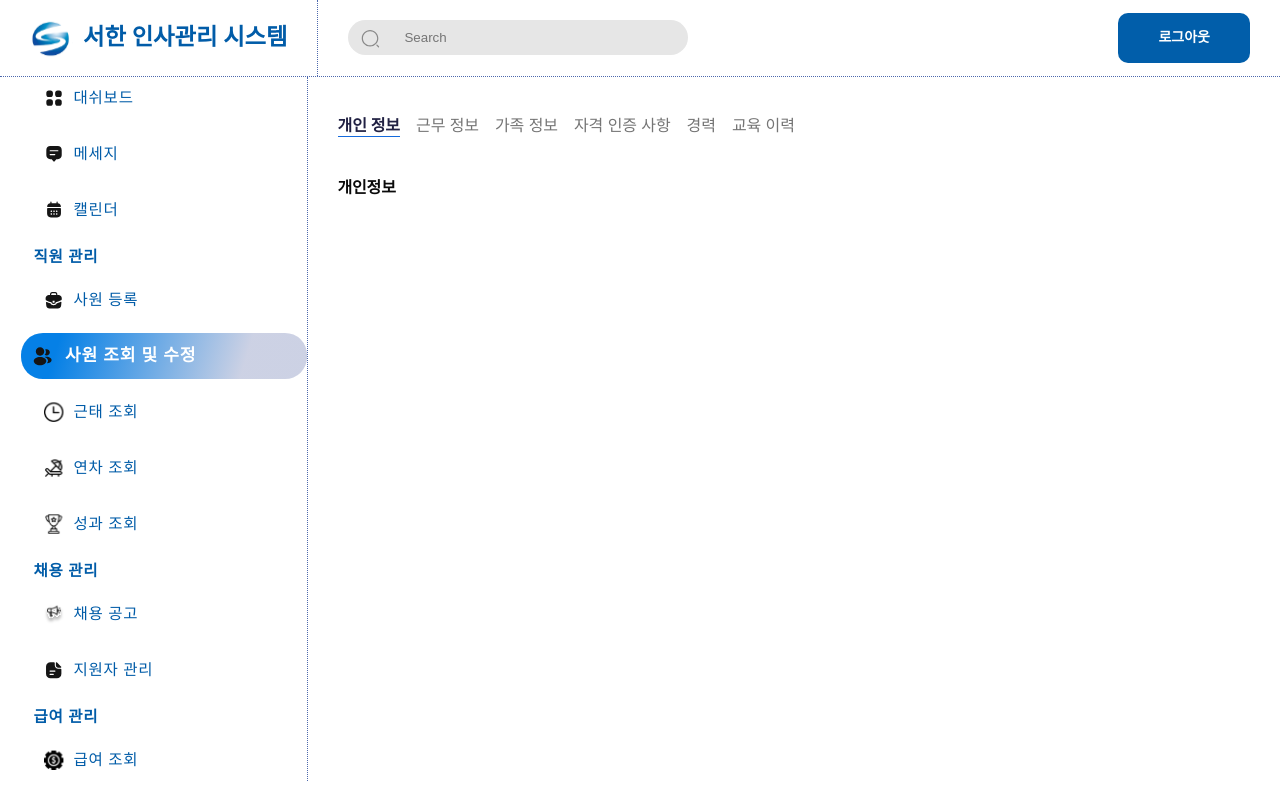
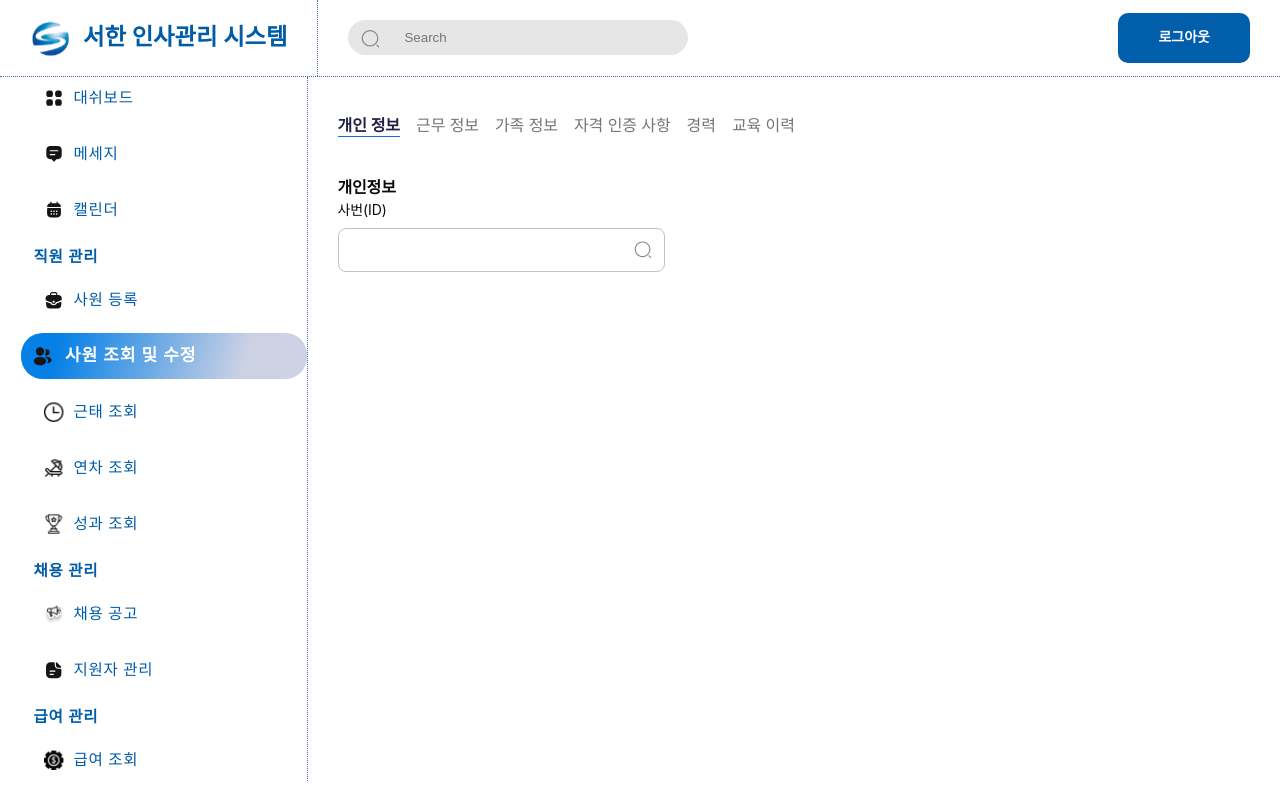
Before and after one commit to youth-o/HR-Master-System, a React (Create React App) app in the folder frontend/hr-master/: page /employees/1 in a window 1280 px wide. Shown: the top 800 px of the page. Built offline with nearby package versions, Linux system fonts and the light colour scheme.

Commit message:
feat: Input 컴포넌트 개발

```diff
--- a/frontend/hr-master/src/components/EmployeeEdit/EmployeeInfo.jsx
+++ b/frontend/hr-master/src/components/EmployeeEdit/EmployeeInfo.jsx
@@ -1,10 +1,13 @@
+import Input from '../common/Input/Input';
 import styles from './EmployeeInfo.module.css';
 
 export default function EmployeeInfo() {
 	return (
 		<div className={styles.infoContainer}>
 			<h3>개인정보</h3>
-			<form className={styles.infoForm}></form>
+			<form className={styles.infoForm}>
+				<Input id="employeeId" label="사번(ID)" searchTrue />
+			</form>
 		</div>
 	);
 }
--- /dev/null
+++ b/frontend/hr-master/src/components/common/Input/Input.jsx
@@ -0,0 +1,12 @@
+import styles from './Input.module.css';
+import search from '../../../assets/search-normal.svg';
+
+export default function Input({ id = '', label = '', style = {}, searchTrue = false }) {
+	return (
+		<div className={styles.inputContainer} style={style}>
+			<label for={id}>{label}</label>
+			<input type="text" id={id} />
+			{searchTrue && <img src={search} alt="검색 아이콘" />}
+		</div>
+	);
+}
--- /dev/null
+++ b/frontend/hr-master/src/components/common/Input/Input.module.css
@@ -0,0 +1,47 @@
+.inputContainer {
+	box-sizing: border-box;
+	width: 32.7rem;
+	display: flex;
+	flex-direction: column;
+	gap: 0.8rem;
+	position: relative;
+}
+
+.inputContainer label {
+	color: var(--Neutral-100, #0a0a0a);
+	font-family: Inter;
+	font-size: 1.4rem;
+	font-style: normal;
+	font-weight: 400;
+	line-height: 2.1rem; /* 150% */
+	letter-spacing: -0.0084rem;
+}
+
+.inputContainer input {
+	box-sizing: border-box;
+	width: 100%;
+	height: 4.4rem;
+	padding: 0.8rem;
+	justify-content: center;
+	align-items: flex-start;
+	border-radius: 0.8rem;
+	border: 1px solid var(--Neutral-50, #c2c2c2);
+	background: var(--Neutral-10, #fff);
+
+	color: var(--Neutral-100, #0a0a0a);
+	font-family: Inter;
+	font-size: 1.4rem;
+	font-style: normal;
+	font-weight: 400;
+	line-height: 2.1rem; /* 150% */
+	letter-spacing: -0.0084rem;
+}
+
+.inputContainer img {
+	width: 2rem;
+	height: 2rem;
+	position: absolute;
+	right: 1.2rem;
+	bottom: 1.2rem;
+	cursor: pointer;
+}
```
